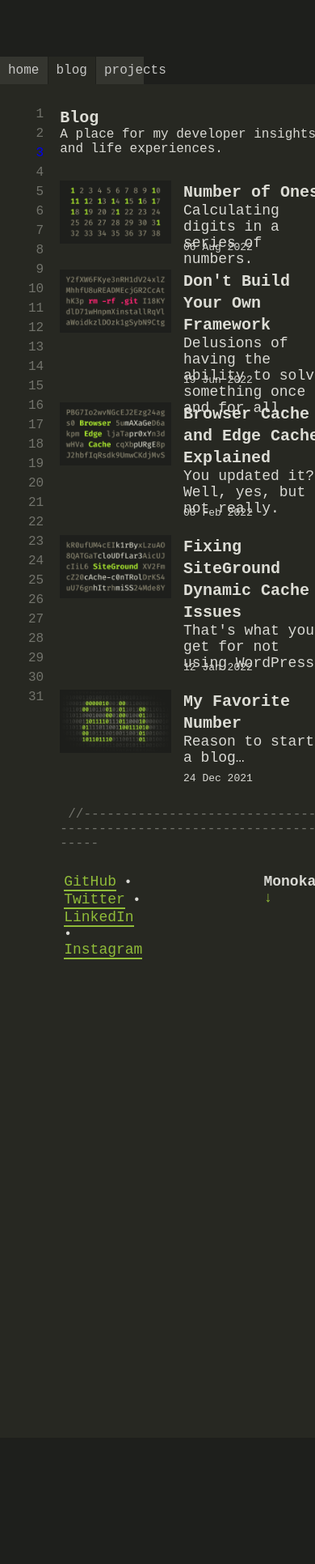
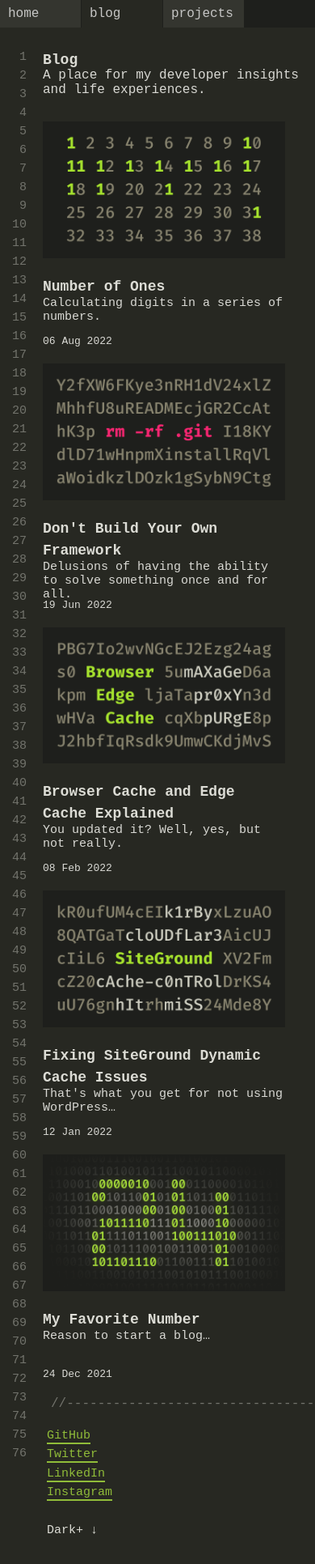
Before and after one commit to Zika99/Group4_Dodov_Recreate, a plain HTML site: page blog.html in a window 390 px wide. Shown: the whole page at 81% size. Before the commit the page ends 1776 px from the top, so only its background shows below. Drawn offline with Linux system fonts and the light colour scheme.

Commit message:
final updates

```diff
--- a/blog.css
+++ b/blog.css
@@ -33,7 +33,7 @@ div.container nav .navLink a, div.container nav.nav-link div.navLinkBlog a {
     color: #C6C6C5;
 }
 div.container nav.nav-link div.navLink, div.container nav.nav-link div.navLinkBlog {
-    width: 15%;
+    width: 100px;
     padding: 8px 10px 8px 10px;
     margin-right: 1px;
 }
@@ -132,37 +132,48 @@ div.container nav.nav-link div.navLink {
     color: #D9D9D4;
     font-weight: bold;
 }
-.mono:hover, .symbol:hover {
+select:hover {
     color: RGB(78, 148, 206);
 }
-.symbol {
-    color: #90BC39;
+select {
+    margin-top: 5px;
+    background:none;
+    color: #DCDCD5;
+    font-size: 15px;
+    border: none;
+    -webkit-appearance: none;
 }
-/* -------------------------------------------------Screen Size 723px to 617px ---------------------------------------- */
-@media (max-width: 723px) and (min-width: 617px) {
+option {
+    background-color: #272822;
+    color: #D9D9D4;
+}
+/* -------------------------Screen Size 723px to 625px ---------------------------------------- */
+@media (max-width: 735px) and (min-width: 631px) {
     .a_line::after {
-        content: "------------------------------------------------------";
+        content: "--------------------------------------------------------";
     }
     .footer-links {
             gap: 50px;
     }
 }
-/* ------------------------------------------------Screen Size 616px to 460px------------------------------------------ */
-@media (max-width: 616px) and (min-width:460px) {
+/* --------------------------Screen Size 624px to 460px------------------------------------------ */
+@media (max-width: 630px) and (min-width:200px) {
     .nav-link {
         padding-top: 0%;
     }
     .imgAndWriteUp {
         display: block;
+        margin-bottom: 20px;
     }
     .blogImgs {
         width: 300px;
     }
     .eachNumber {
         padding: 3px 20px 3px 15px;
+        font-size: 15px;
     }
     .a_line::after {
-        content: "-------------------------------------------";
+        content: "------------------------------------------";
     }
     .more {
         visibility: visible;
@@ -173,7 +184,41 @@ div.container nav.nav-link div.navLink {
     .socials li, .footer-links {
         display: block;
     }
+    .socials li {
+        line-height: 0.3;
+    }
     .bullet-point {
         visibility: hidden;
     }
+    .heading h1, .blogWriteUp h1 a {
+        font-size: 18px;
+    }
+    .paragraphs p {
+        font-size: 15px;
+    }
+    .blogWriteUp {
+        width: 300px;
+        margin-top: 15px;
+    }
+    .a_line {
+        margin-top: 2px;
+    }
+    #color-mode {
+        margin-top: 15px;
+    }
+    .socials a {
+        font-size: 15px;
+    }
+    .mode-div {
+        margin-top: 20px;
+    }
 }
+/* --------------------------Screen Size 459px to 200px------------------------------------------------ */
+@media (max-width: 459px) and (min-width:200px) {
+    .a_line::after {
+        content: "--------------------------------";
+    }
+    .container {
+        width: fit-content;
+    }
+}
--- a/blog.html
+++ b/blog.html
@@ -13,9 +13,9 @@
     <div class="container">
 <!----------------------------------- this is the NAV BAR -------------------------------------------------->
         <nav class="nav-link">
-            <div class="navLink"><a href="">home</a></div>
+            <div class="navLink"><a href="index.html">home</a></div>
             <div class="navLinkBlog"><a href="">blog</a></div>
-            <div class="navLink"><a href="">projects</a></div>
+            <div class="navLink"><a href="project.html">projects</a></div>
         </nav>
 <!----------------------------------- this is for the content of the page ---------------------------------->
         <div class="main-container">
@@ -24,8 +24,8 @@
                 <div class="numbers">
                     <div class="eachNumber"><span data-href="">1</span></div>
                     <div class="eachNumber"><span data-href="">2</span></div>
-                    <div class="eachNumber"><a href="#number of ones">3</a></div>
-                    <div class="eachNumber"><span data-href="#number of ones:4">4</span></div>
+                    <div class="eachNumber"><span data-href="">3</span></div>
+                    <div class="eachNumber"><span data-href="">4</span></div>
                     <div class="eachNumber"><span data-href="">5</span></div>
                     <div class="eachNumber"><span data-href="">6</span></div>
                     <div class="eachNumber"><span data-href="">7</span></div>
@@ -90,6 +90,15 @@
                     <div class="more eachNumber"><span data-href="">66</span></div>
                     <div class="more eachNumber"><span data-href="">67</span></div>
                     <div class="more eachNumber"><span data-href="">68</span></div>
+                    <div class="more eachNumber"><span data-href="">69</span></div>
+                    <div class="more eachNumber"><span data-href="">70</span></div>
+                    <div class="more eachNumber"><span data-href="">71</span></div>
+                    <div class="more eachNumber"><span data-href="">72</span></div>
+                    <div class="more eachNumber"><span data-href="">73</span></div>
+                    <div class="more eachNumber"><span data-href="">74</span></div>
+                    <div class="more eachNumber"><span data-href="">75</span></div>
+                    <div class="more eachNumber"><span data-href="">76</span></div>
+
                 </div>
 <!----------------------------------- this contains the texts and images ----------------------------------->
                 <div class="writeUps">
@@ -97,7 +106,7 @@
                         <h1>Blog</h1>
                         <p>A place for my developer insights and life experiences.</p>
                     </section>
-                    <section class="imgAndWriteUp" data-id="number of ones">
+                    <section class="imgAndWriteUp">
                         <div class="blogImgs"><a href=""><img src="img/number-of-ones-cover.png" alt="Numbers of ones"></a></div>
                         <div class="blogWriteUp">
                             <h1 class="blogWriteUp-heading"><a href=""> Number of Ones</a></h1>
@@ -149,7 +158,16 @@
                             <span class="bullet-point">•</span>
                             <li><a href="">Instagram</a></li>
                         </ul>
-                        <p class="page-mode"><a class="mono" href="">Monokai<span class="symbol"> ↓</span></a></p>
+                        <div class="mode-div">
+                        <select name="color-mode" id="color-mode">
+                            <option value="">Dark+ ↓</option>
+                            <option value="1">Light+ ↓</option>
+                            <option value="2">Monokai ↓</option>
+                            <option value="3">Github Light ↓</option>
+                            <option value="4">Github Dark ↓</option>
+                            <option value="5">Solarized Light ↓</option>
+                        </select>
+                    </div>
                     </footer>
                 </div>
             </div>
```
